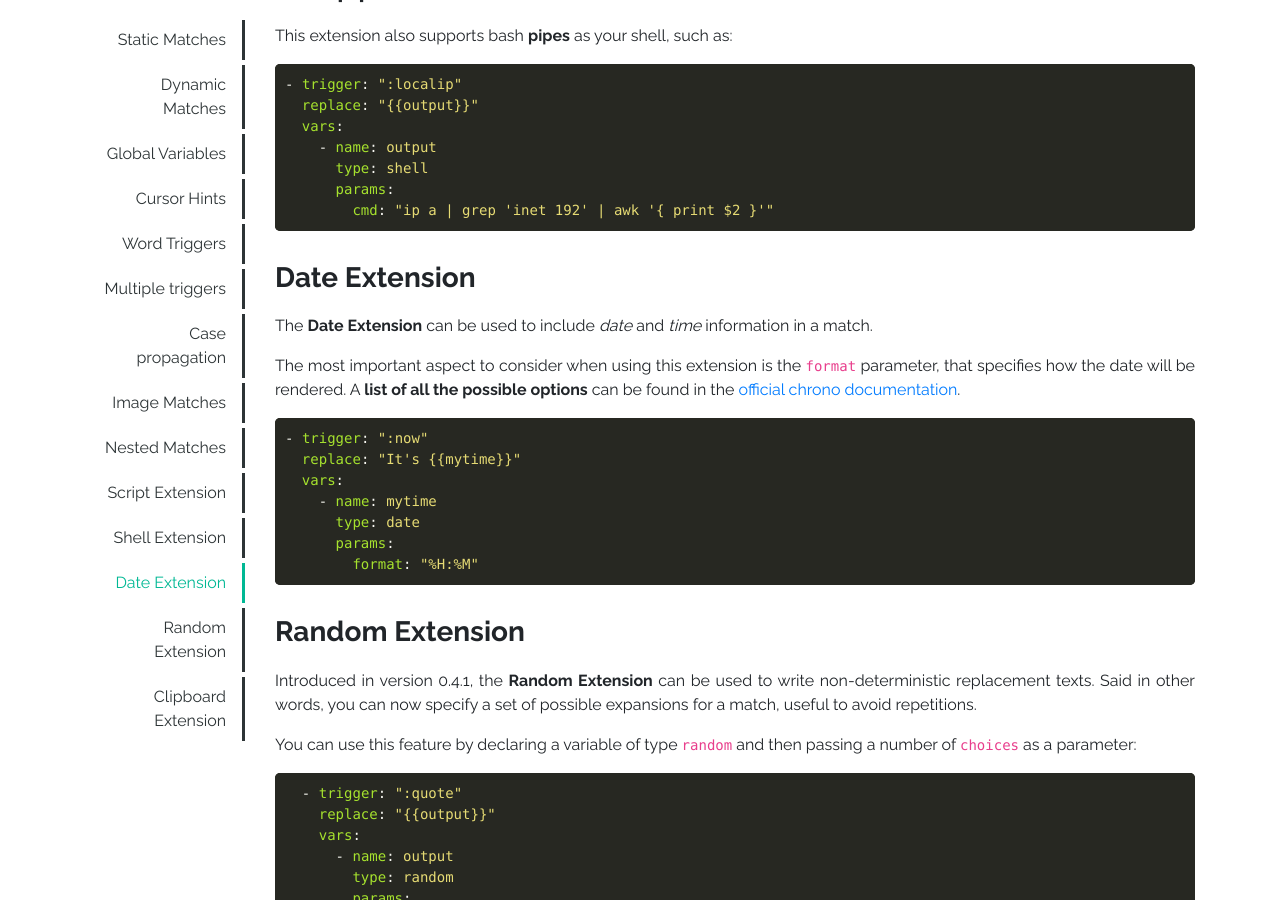
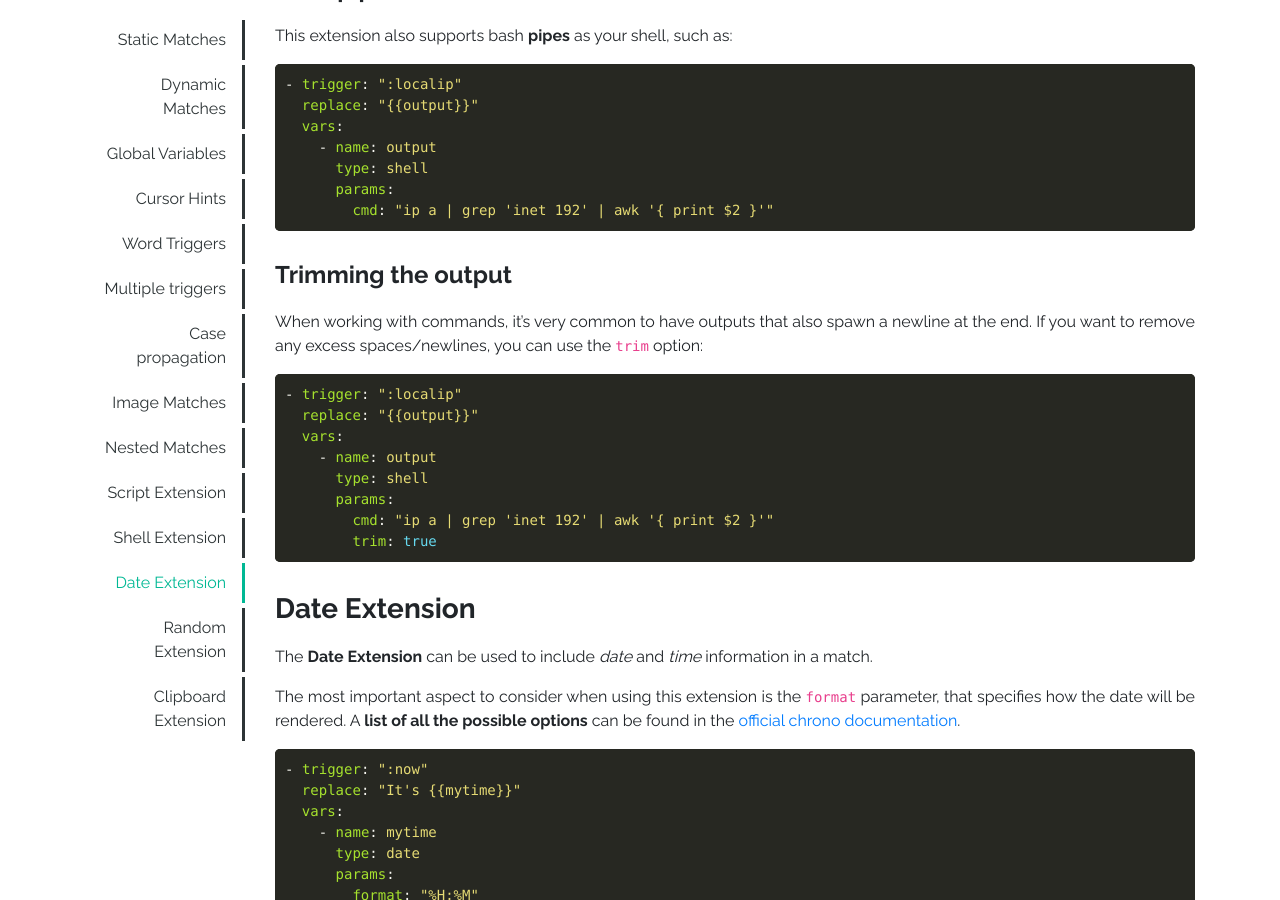
Before and after one commit to espanso/espanso, a Jekyll site: the page built from docs/matches.md, in a window 1280 px wide and 900 px high, scrolled down 7925 px. Built offline with Jekyll 4.4.1, drawn with Linux system fonts in a browser that asks for light colours.

Commit message:
Document trim option for shell commands. Fix #201

````diff
--- a/docs/matches.md
+++ b/docs/matches.md
@@ -397,6 +397,24 @@ This extension also supports bash **pipes** as your shell, such as:
 ```
 {% endraw %}
 
+#### Trimming the output
+
+When working with commands, it's very common to have outputs that also spawn a newline at the end. If you want to remove any
+excess spaces/newlines, you can use the `trim` option:
+
+{% raw %}
+```yml
+- trigger: ":localip"
+  replace: "{{output}}"
+  vars:
+    - name: output
+      type: shell
+      params:
+        cmd: "ip a | grep 'inet 192' | awk '{ print $2 }'"
+        trim: true
+```
+{% endraw %}
+
 ### Date Extension
 
 The **Date Extension** can be used to include *date* and *time* information in a match.
````
